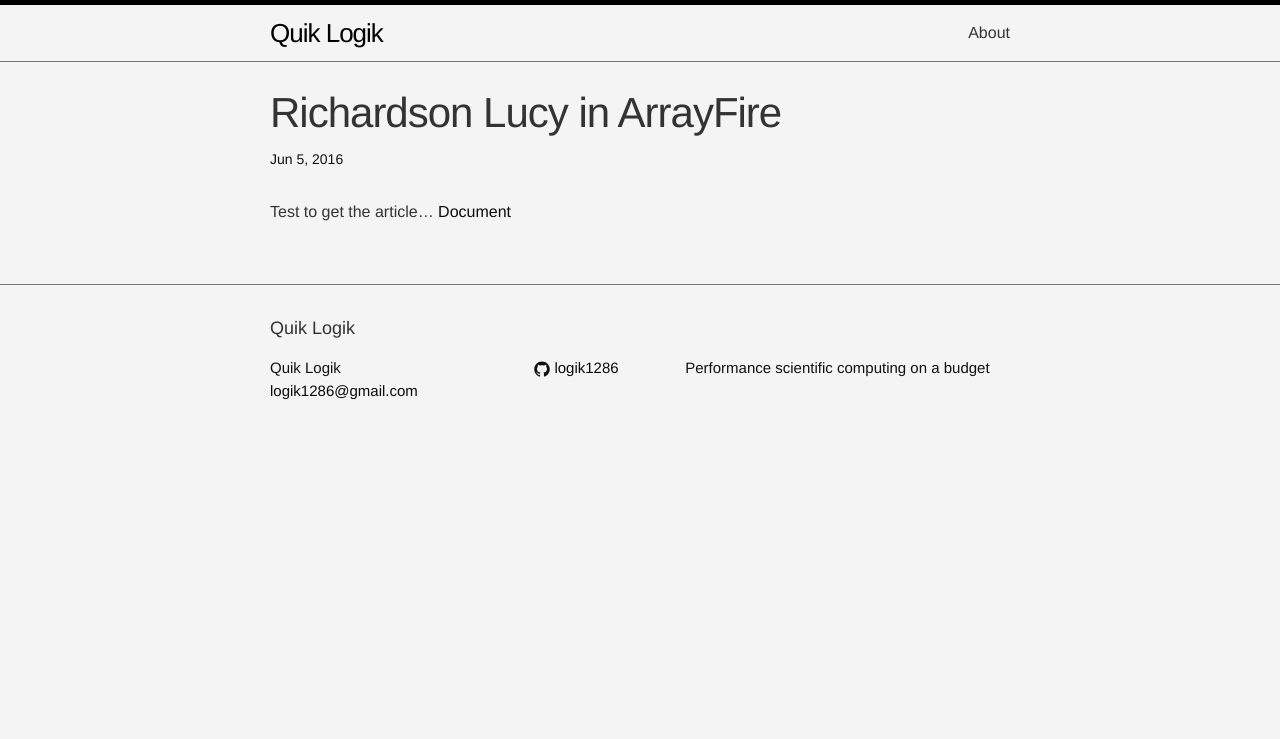
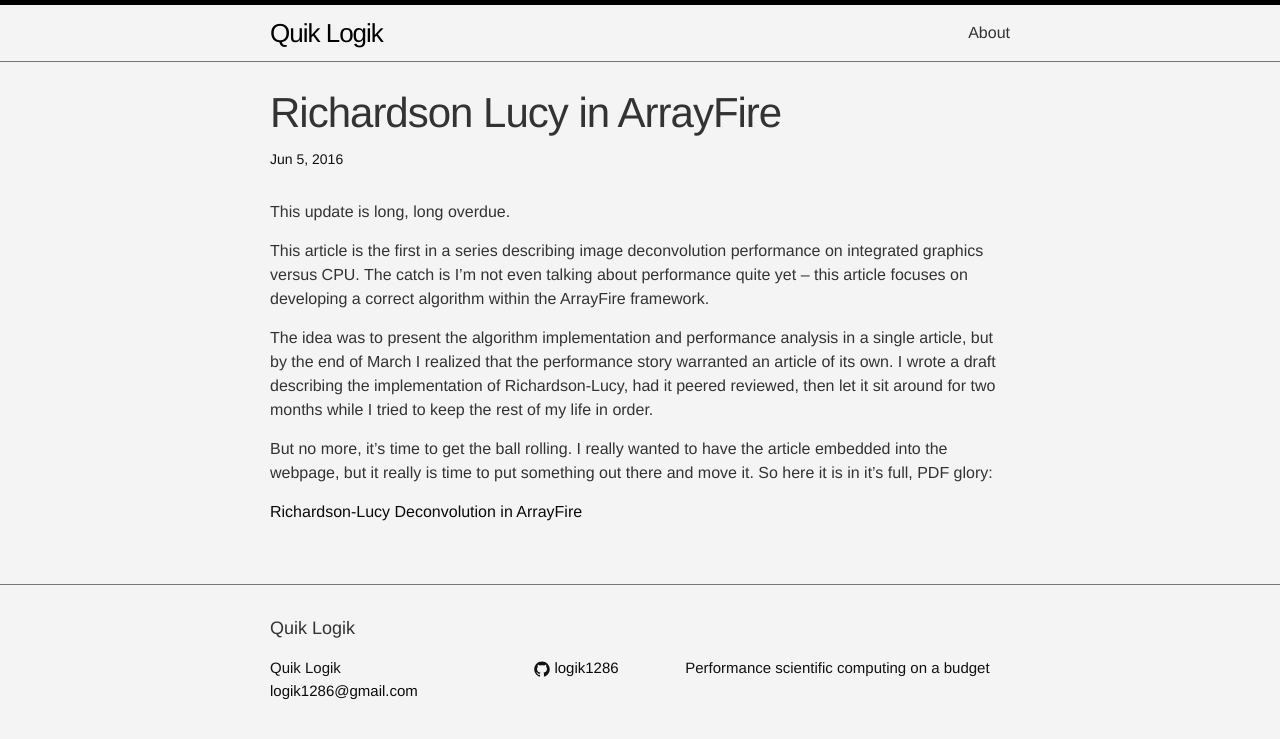
Before and after one commit to logik1286/logik1286.github.io, a Jekyll site: the page built from _posts/2016-06-05-richardson-lucy-algorithm.markdown, in a window 1280 px wide. Shown: the top 739 px of the page. Built offline with Jekyll 4.4.1, drawn with Linux system fonts in a browser that asks for light colours.

Commit message:
new article

```diff
--- a/_posts/2016-06-05-richardson-lucy-algorithm.markdown
+++ b/_posts/2016-06-05-richardson-lucy-algorithm.markdown
@@ -4,4 +4,12 @@ title:  "Richardson Lucy in ArrayFire"
 date:   2016-06-05 17:00:00 -0500
 ---
 
-Test to get the article... [Document](/resources/richardsonLucy/algorithmReport.pdf)
+This update is long, long overdue.
+
+This article is the first in a series describing image deconvolution performance on integrated graphics versus CPU. The catch is I’m not even talking about performance quite yet – this article focuses on developing a correct algorithm within the ArrayFire framework.
+
+The idea was to present the algorithm implementation and performance analysis in a single article, but by the end of March I realized that the performance story warranted an article of its own. I wrote a draft describing the implementation of Richardson-Lucy, had it peered reviewed, then let it sit around for two months while I tried to keep the rest of my life in order.
+
+But no more, it’s time to get the ball rolling. I really wanted to have the article embedded into the webpage, but it really is time to put something out there and move it. So here it is in it’s full, PDF glory:
+
+[Richardson-Lucy Deconvolution in ArrayFire](/resources/richardsonLucy/algorithmReport.pdf)
```
